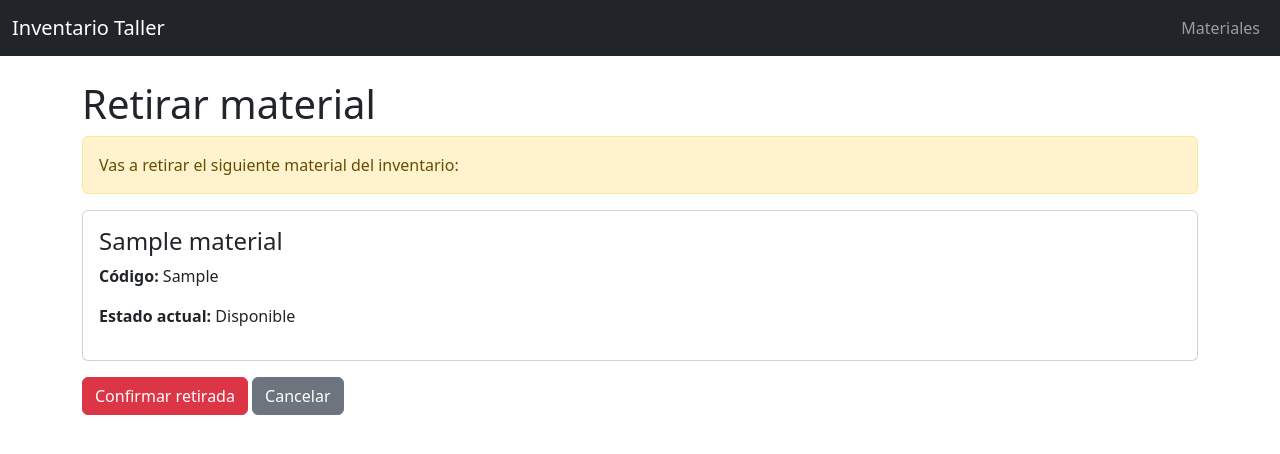
After one commit to josellagosta-collab/inventario_taller_sdd, a Django app: page /materiales/1/retirar/ in a window 1280 px wide. The commit adds this page. Shown: the top 454 px of the page. Run offline with Django 5.2, Linux system fonts and the light colour scheme; tables that the repository leaves empty hold one stand-in row (values such as "Sample post").

Commit message:
feat: añadir retirada lógica de materiales

```diff
--- /dev/null
+++ b/inventario/templates/inventario/retirar_material.html
@@ -0,0 +1,35 @@
+{% extends "base.html" %}
+
+{% block title %}
+Retirar material
+{% endblock %}
+
+{% block content %}
+
+<h1>Retirar material</h1>
+
+<div class="alert alert-warning">
+    Vas a retirar el siguiente material del inventario:
+</div>
+
+<div class="card mb-3">
+    <div class="card-body">
+        <h4>{{ material.nombre }}</h4>
+        <p><strong>Código:</strong> {{ material.codigo_inventario }}</p>
+        <p><strong>Estado actual:</strong> {{ material.get_estado_display }}</p>
+    </div>
+</div>
+
+<form method="post">
+    {% csrf_token %}
+
+    <button type="submit" class="btn btn-danger">
+        Confirmar retirada
+    </button>
+
+    <a href="{% url 'inventario:detalle_material' material.id %}" class="btn btn-secondary">
+        Cancelar
+    </a>
+</form>
+
+{% endblock %}
--- a/inventario/urls.py
+++ b/inventario/urls.py
@@ -8,4 +8,5 @@ urlpatterns = [
     path("materiales/nuevo/", views.crear_material, name="crear_material"),
     path("materiales/<int:material_id>/", views.detalle_material, name="detalle_material"),
     path("materiales/<int:material_id>/editar/", views.editar_material, name="editar_material"),
+    path("materiales/<int:material_id>/retirar/", views.retirar_material, name="retirar_material"),
 ]
--- a/inventario/views.py
+++ b/inventario/views.py
@@ -49,3 +49,15 @@ def editar_material(request, material_id):
         "form": form,
         "material": material
     })
+
+def retirar_material(request, material_id):
+    material = get_object_or_404(Material, id=material_id)
+
+    if request.method == "POST":
+        material.estado = "retirado"
+        material.save()
+        return redirect("inventario:lista_materiales")
+
+    return render(request, "inventario/retirar_material.html", {
+        "material": material
+    })
```
Also changed, not shown: inventario/templates/inventario/detalle_material.html (+5 -17 lines).
